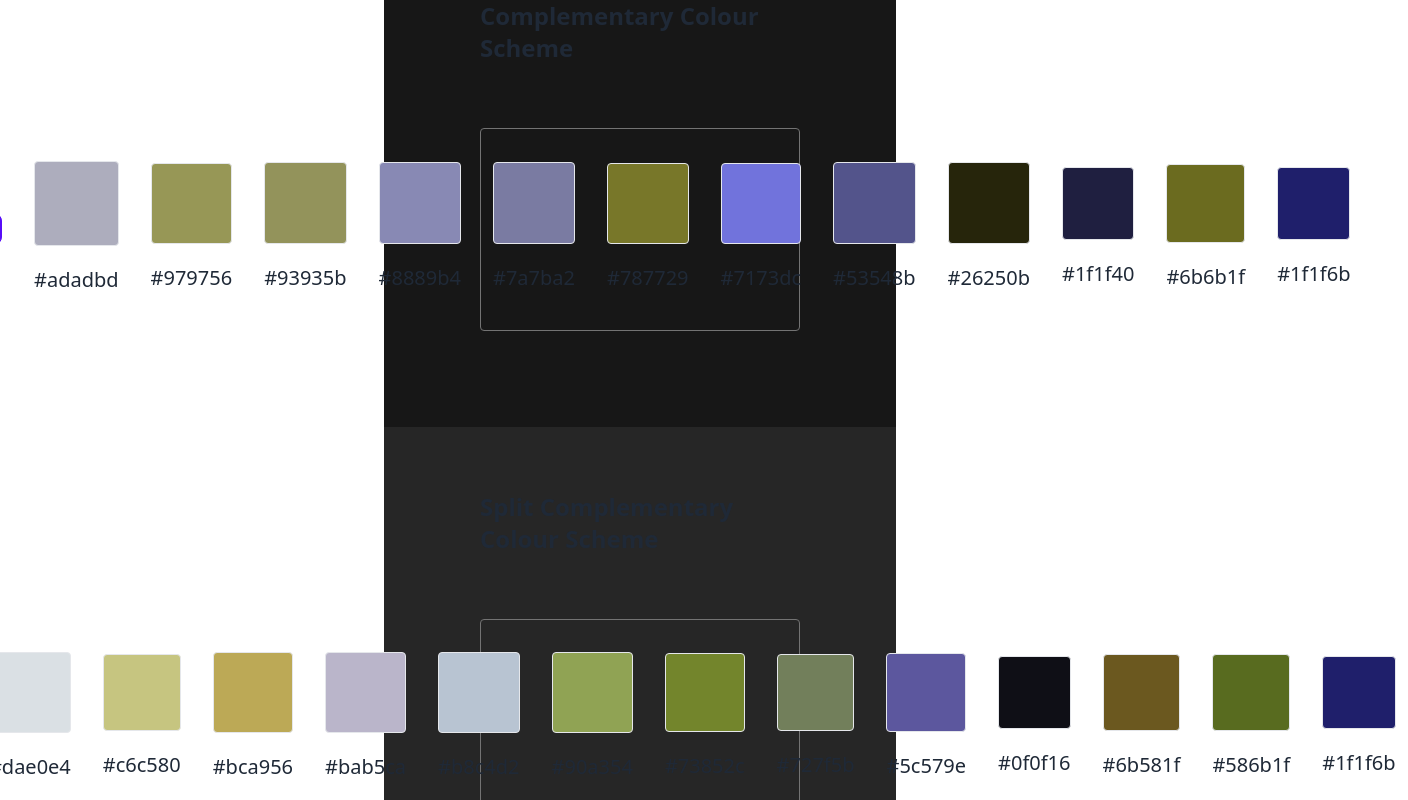
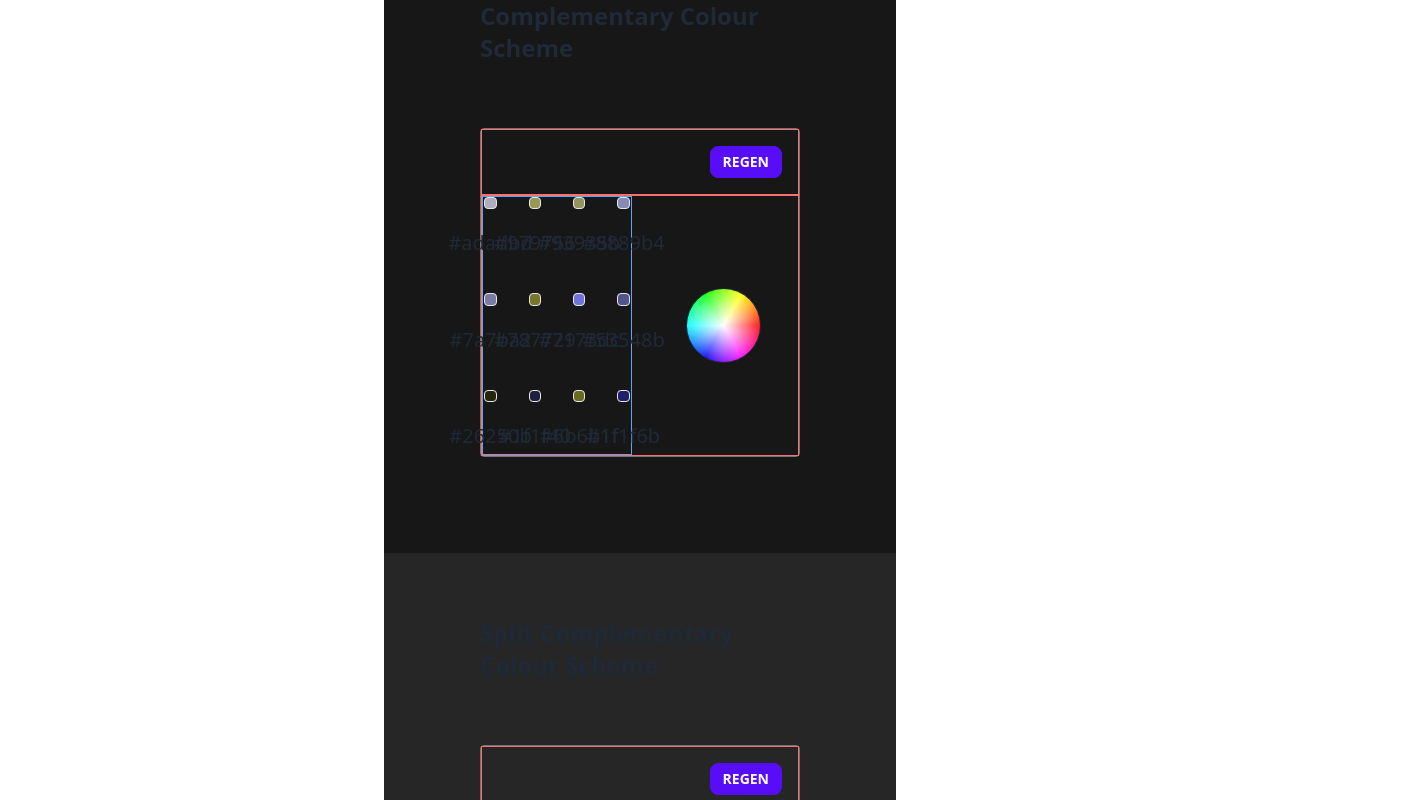
Before and after one commit to wandy0394/palette, a React (Vite) app in the folder palette/: page / in a window 1280 px wide. Shown: the part 620-1420 px from the top of the page, 1408 px wide, since content can reach past the window. Built offline with nearby package versions, Linux system fonts and the light colour scheme.

Commit message:
implemented colour wheel

```diff
--- a/palette/src/components/SchemeGrid.tsx
+++ b/palette/src/components/SchemeGrid.tsx
@@ -43,18 +43,34 @@ export default function SchemeGrid(props:Props) {
                 (palettes.length > 0) && (
                     palettes.map((palette, index)=>{
                         return (
-                            <div className='w-full flex items-center justify-center gap-8 py-8 px-8 border rounded  border-neutral-500'>
+                            <div className='w-full flex flex-col border rounded  border-neutral-500'>
+                                <div className='w-full flex items-center justify-end p-4 border border-solid border-red-400'>
                                     <button className='btn btn-sm btn-primary' onClick={()=>generateNewScheme(palette?.colourVerticies, index)}>Regen</button>
+                                </div>
+                                <div className='grid grid-cols-2 items-center justify-center gap-4 border border-solid border-red-400 justify-items-center'>
+                                    <div className='w-full flex items-center justify-center gap-8 border border-solid border-blue-400 h-full flex-wrap'>
                                         {
                                             palette?.palette.map(colour=>{
                                                 return (
-                                            <div className='flex flex-col gap-4 w-full items-center'>
+                                                    <div className='flex flex-col gap-4 w-1/12 items-center'>
                                                         <ColouredSquare colour={colour}/>
                                                         <div className='prose-xl'>#{colour}</div>
                                                     </div>
                                                 )
                                             })
                                         }
+                                    </div>
+                                    {/* <div className='w-1/2 rounded-full aspect-square bg-gradient-radial from-white border border-solid border-red-400'></div> */}
+                                    <div style={{
+                                            width:'50%',
+                                            aspectRatio:'1/1',
+                                            border:'1px solid',
+                                            borderRadius:'100%',
+                                            background:'radial-gradient(white, transparent 80%), conic-gradient(#ff0000, #ff0080, #ff00ff, #8000ff, #0000ff, #0080ff, #00ffff, #00ff80, #00ff00, #80ff00, #ffff00, #ff8000, #ff0000)',
+                                            transform:'rotate(90deg)'
+                                    }}>
+                                    </div>
+                                </div>
                             </div>
                         )
                     })
--- a/palette/tailwind.config.cjs
+++ b/palette/tailwind.config.cjs
@@ -2,7 +2,12 @@
 module.exports = {
   content: ["./index.html", "./src/**/*.{js,ts,jsx,tsx}"],
   theme: {
-    extend: {},
+    extend: {
+      backgroundImage:{
+        'gradient-radial':'radial-gradient(var(--tw-gradient-stops))',
+        'gradient-conic':'conic-gradient(var(--tw-gradient-stops))'
+      }
+    },
   },
   plugins: [require('@tailwindcss/typography'), require("daisyui")],
 }
```
Lines whose indentation alone changed are shown as unchanged.
